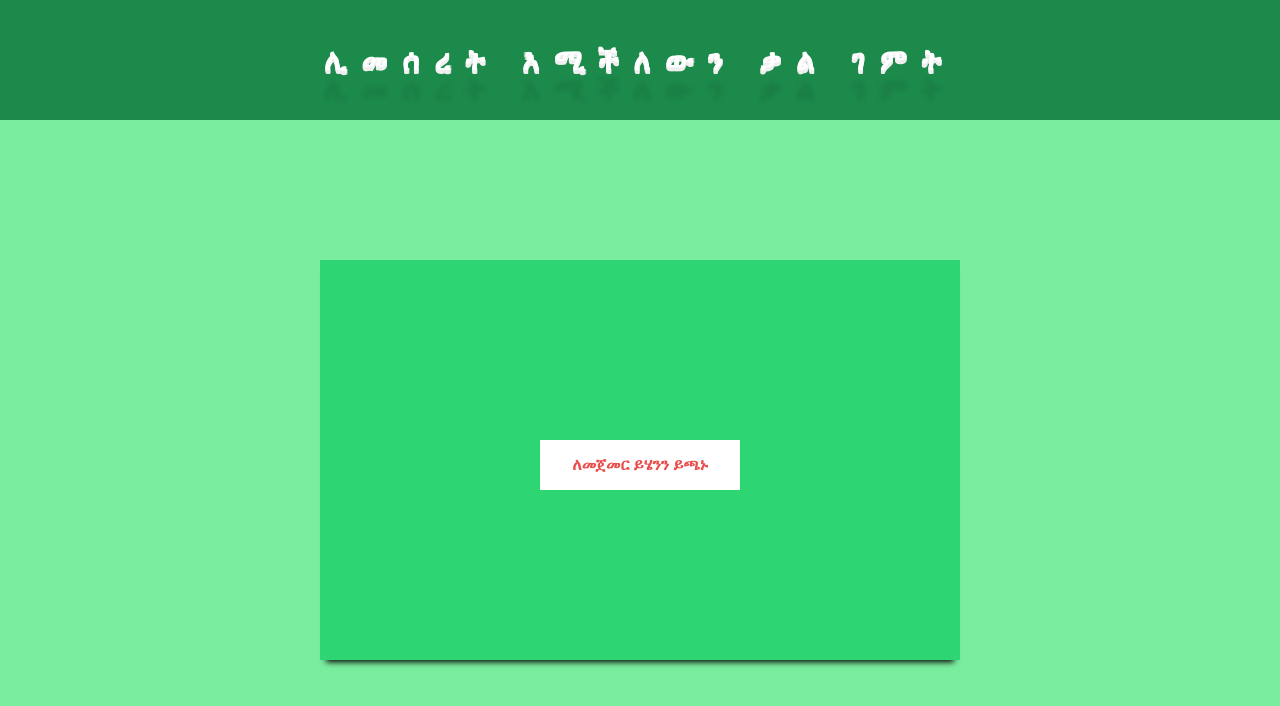
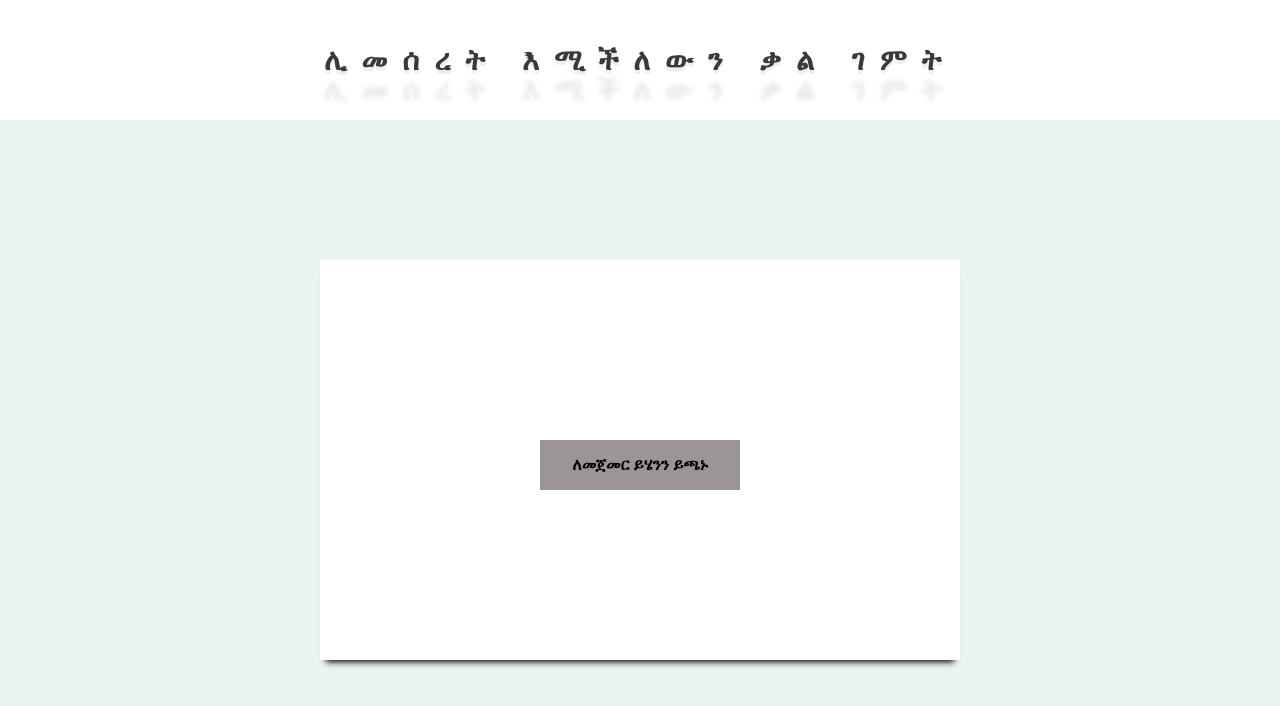
Before and after one commit to rebecca759/Ge-ez-Web-Application, a plain HTML site: page otherPages/scrambleGame.html in a window 1280 px wide. Drawn offline with Linux system fonts and the light colour scheme.

Commit message:
add attribute tag and edit scramble game layout

```diff
--- a/otherPages/scrambleGame.html
+++ b/otherPages/scrambleGame.html
@@ -17,12 +17,12 @@
         header {
             width: 100%;
             line-height: 15vh;
-            background-color: #1c8a4a;
+            background-color: #ffffffda;
         }
 
         h1 {
             text-align: center;
-            color: white;
+            color: rgb(59, 56, 56);
             font-size: 1.8rem;
             letter-spacing: 15px;
             text-shadow: 0 1px 0 #efefef,
@@ -37,14 +37,14 @@
             display: flex;
             justify-content: center;
             align-items: center;
-            background-color: #7bed9f;
+            background-color: #ebf3ee;
         }
 
         .gameArea {
             width: 50%;
             height: 400px;
             padding: 20px 0;
-            background-color: #2ed573;
+            background-color: #ffffff;
             display: flex;
             flex-direction: column;
             justify-content: center;
@@ -77,13 +77,13 @@
             border: #2f3542;
             text-decoration: none;
             margin-top: 10px;
-            color: #eb4d4b;
+            color: #000000;
         }
 
         button.btn {
             font-weight: 600;
             padding: 1rem 2rem;
-            background: white;
+            background: rgb(155, 149, 149);
             transition-property: all;
             transition-duration: 0.5s;
             transition-timing-function: cubic-bezier(0.65, -0.25, 0.25, 1.95);
```
Also changed, not shown: otherPages/level1.html (+2 -2 lines), otherPages/level2.html (+2 -2 lines), otherPages/level3.html (+3 -3 lines).
